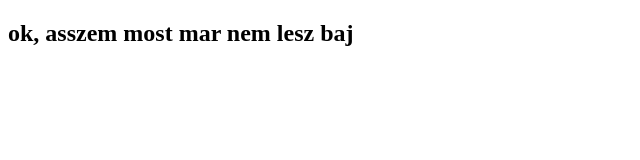
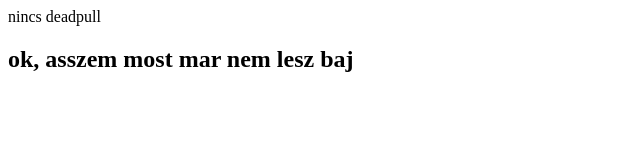
Before and after one commit to kocsgab002/Sakktabla, a plain HTML site: page fghhghg.html in a window 1280 px wide. Shown: the whole page, without its empty margins (0-640 px from the left). Drawn offline with Linux system fonts and the light colour scheme.

Commit message:
uj branch

```diff
--- a/fghhghg.html
+++ b/fghhghg.html
@@ -7,7 +7,7 @@
 
 </head>
 <body>
-
+nincs deadpull
 <h2>ok, asszem most mar nem lesz baj</h2>
 
 </body>
```
